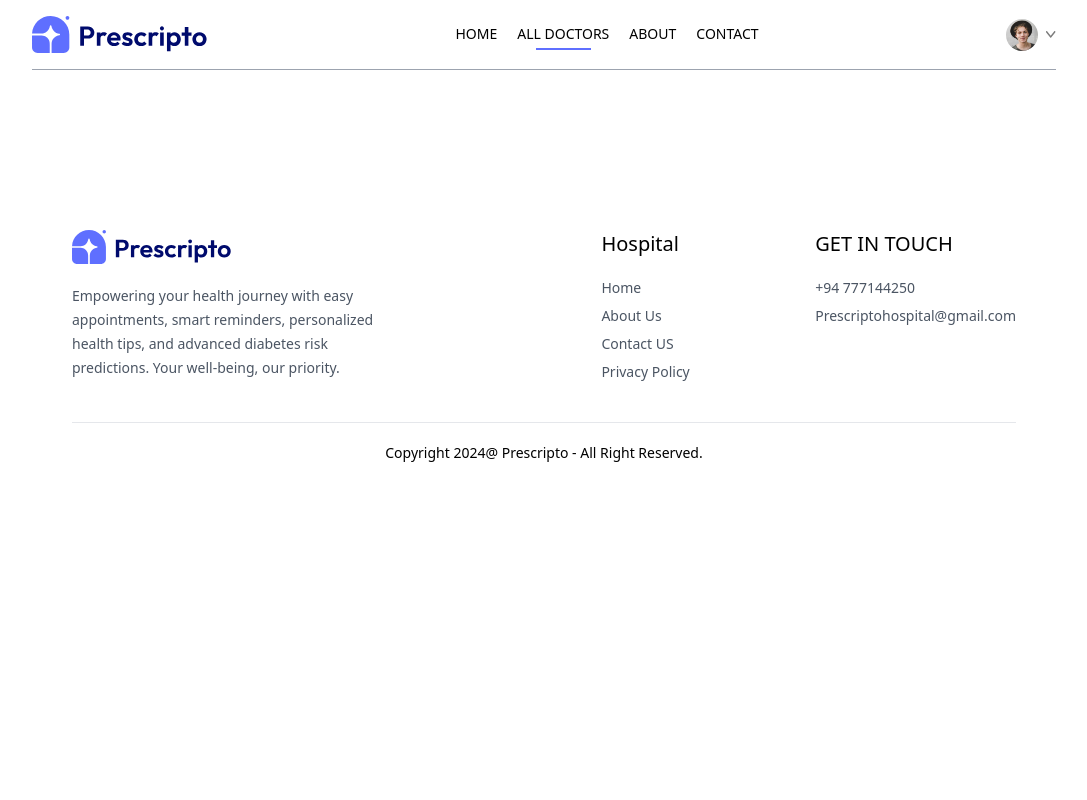
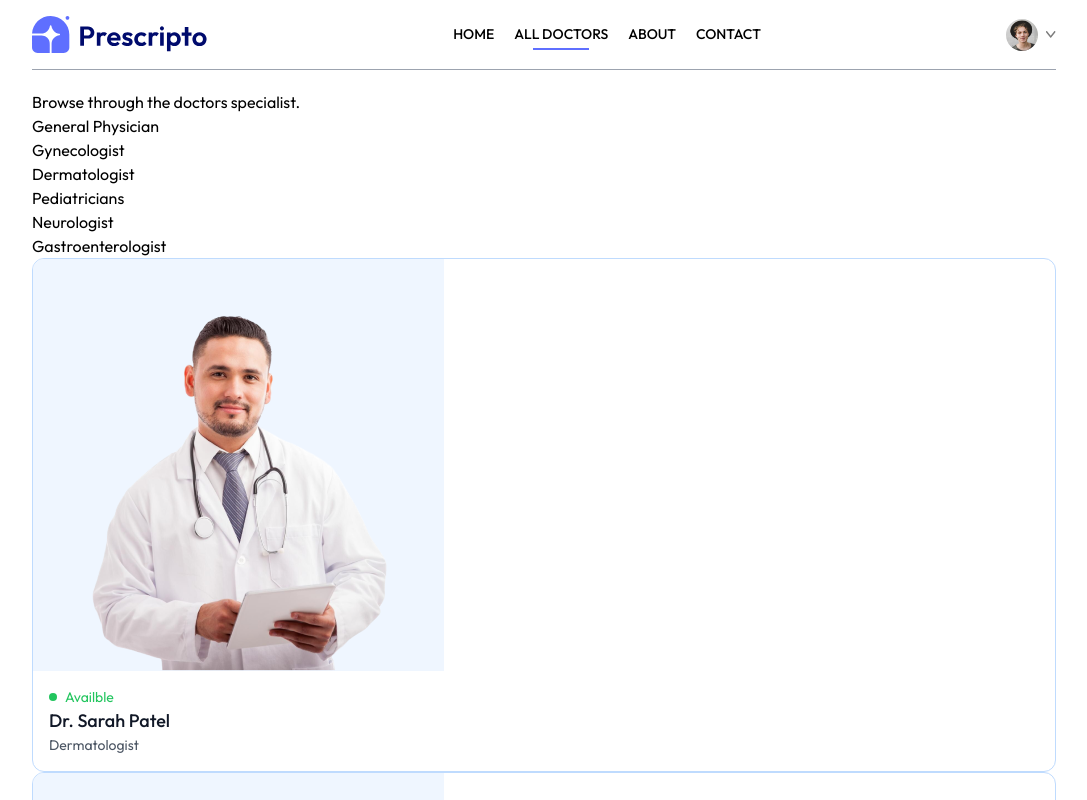
Before and after one commit to NavinduBinuwara/FinalProject-CL-BSCSD-28-03-Navindu-Binuwara, a React (Vite) app in the folder frontend/: page /doctors/Dermatologist in a window 1280 px wide. Shown: the top 800 px of the page, without its empty margins (96-1183 px from the left). Built offline with nearby package versions, Linux system fonts and the light colour scheme.

Commit message:
All Doctors Page Filter Section Development

```diff
--- a/frontend/src/components/Navbar.jsx
+++ b/frontend/src/components/Navbar.jsx
@@ -12,7 +12,7 @@
 
   return (
     <div className='flex items-center justify-between text-sm py-4 mb-5 border-b border-b-gray-400'>
-        <img className='w-44 cursor-pointer' src={assets.logo} alt="" />
+        <img onClick={()=>navigate('/')} className='w-44 cursor-pointer' src={assets.logo} alt="" />
         <ul className='hidden md:flex item-start gap-5 font-medium'>
             <NavLink to='/'>
                 <li className='py-1'>HOME</li>
--- a/frontend/src/index.css
+++ b/frontend/src/index.css
@@ -1,6 +1,11 @@
+@import url('https://fonts.googleapis.com/css2?family=Outfit:wght@100..900&display=swap');
 @tailwind base;
 @tailwind components;
 @tailwind utilities;
+
+*{
+  font-family: Outfit;
+}
 
 .active hr{
   @apply block
--- a/frontend/src/pages/Doctors.jsx
+++ b/frontend/src/pages/Doctors.jsx
@@ -1,9 +1,57 @@
-import React from 'react'
+import React, { useContext, useEffect, useState } from 'react'
+import { useNavigate, useParams } from 'react-router-dom'
+import { AppContext } from '../context/AppContext'
 
 const Doctors = () => {
+
+  const { speciality } = useParams()
+  const [filterDoc,setFilterDoc] = useState([])
+  const navigate = useNavigate()
+
+  const {doctors} = useContext(AppContext)
+
+  const applyFilter = () => {
+    if(speciality){
+      setFilterDoc(doctors.filter(doc => doc.speciality === speciality))
+    } else {
+      setFilterDoc(doctors)
+    }
+  }
+
+  useEffect(()=>{
+    applyFilter()
+  },[doctors,speciality])
+
   return (
     <div>
+       <p>Browse through the doctors specialist.</p>
+       <div>
+          <div>
+             <p>General Physician</p>
+             <p>Gynecologist</p>
+             <p>Dermatologist</p>
+             <p>Pediatricians</p>
+             <p>Neurologist</p>
+             <p>Gastroenterologist</p>
+          </div>
+          <div>
+            {
+              filterDoc.map((item,index)=>(
+                <div onClick={()=>navigate(`/appoinment/${item._id}`)} className='border border-blue-200 rounded-xl overflow-hidden cursor-pointer hover:translate-y-[-10px] transition-all duration-500' key={index}>
+                    <img className='bg-blue-50' src={item.image} alt="" />
+                    <div className='p-4'>
+                        <div className='flex items-center gap-2 text-sm text-center text-green-500'>
+                            <p className='w-2 h-2 bg-green-500 rounded-full'></p><p>Availble</p>
+                        </div>
+                        <p className='text-gray-900 text-lg font-medium'>{item.name}</p>
+                        <p className='text-gray-600 text-sm'>{item.speciality}</p>
+                    </div>
+                </div>
 
+               ))
+            }
+          </div>
+       </div>
     </div>
   )
 }
```
